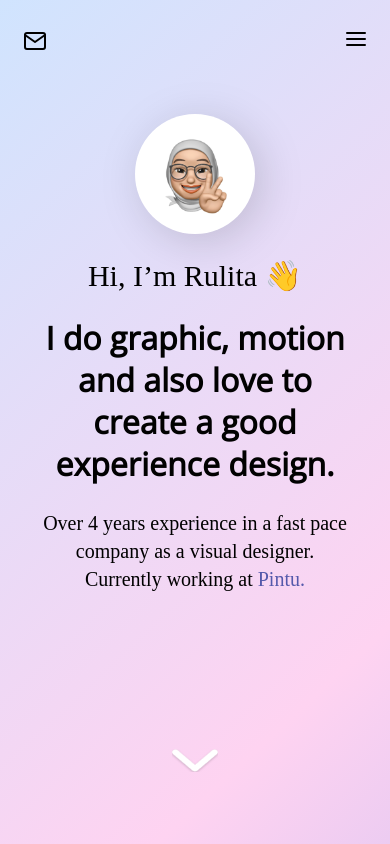
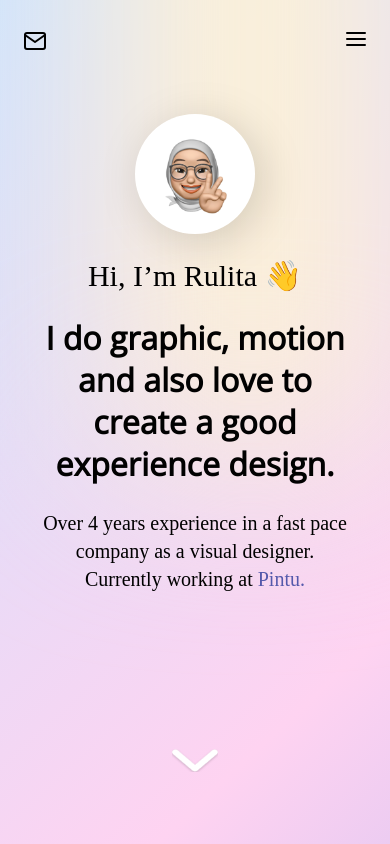
Before and after one commit to kafinsalim/rulita-web-portofolio, a Next.js app: page / in a window 390 px wide. Shown: the top 844 px of the page. Built offline with nearby package versions, Linux system fonts and the light colour scheme; a web font is replaced by a local one.

Commit message:
some aligning and contact link updates

```diff
--- a/pages/index.tsx
+++ b/pages/index.tsx
@@ -17,6 +17,7 @@ export default function Home() {
         <link rel="shortcut icon" href="/favicon.png" type="image/x-icon" />
         <link rel="icon" href="/favicon.png" type="image/x-icon" />
       </Head>
+      <div className={styles.yellowGradient} />
       <nav className={styles.nav}>
         <div>
           <Email className={styles.email} />
@@ -79,11 +80,11 @@ export default function Home() {
           <p>Connect</p>
           <hr />
           <div className={styles.account}>
-            <a href="#">Linkedin</a>
-            <a href="#">Medium</a>
-            <a href="#">Instagram</a>
-            <a href="#">Dribble</a>
-            <a href="#">Behance</a>
+            <a href="https://linkedin.com/in/rulitash">Linkedin</a>
+            <a href="https://medium.com/@rulitaaa">Medium</a>
+            <a href="https://www.instagram.com/rulitash/">Instagram</a>
+            <a href="https://dribbble.com/rulitash">Dribble</a>
+            <a href="https://www.behance.net/rulitasani">Behance</a>
           </div>
         </div>
       </footer>
--- a/styles/Home.module.css
+++ b/styles/Home.module.css
@@ -6,11 +6,23 @@
   overflow-x: hidden;
 }
 
+.yellowGradient {
+  background: #fdf1d6;
+  position: absolute;
+  width: 512px;
+  left: calc(50% - 512px / 2 + 199px);
+  top: -947px;
+  bottom: 423px;
+  filter: blur(170px);
+  z-index: 0;
+}
+
 .nav {
   display: flex;
   width: 100%;
   justify-content: space-between;
-  padding: 40px 100px;
+  padding: 48px 132px;
+  z-index: 1;
 }
 
 .nav button {
@@ -40,6 +52,7 @@
 
 .main {
   width: 100%;
+  z-index: 1;
 }
 
 .header {
@@ -134,7 +147,7 @@
     rgba(254, 211, 241, 1) 50%,
     rgba(174, 178, 243, 1) 100%
   );
-  -webkit-background-clip: text;
+  background-clip: text;
   -webkit-text-fill-color: transparent;
   margin-top: 0px;
   margin-bottom: 24px;
@@ -187,6 +200,13 @@
   .showInMobile {
     display: block !important;
   }
+  .yellowGradient {
+    /* display: none; */
+    width: 276px;
+    left: calc(50% - 276px / 2 + 56px);
+    bottom: 396px;
+    filter: blur(96px);
+  }
   .nav {
     padding: 32px 24px;
   }
@@ -203,6 +223,9 @@
     text-align: center;
     padding: 56px 24px;
   }
+  .sendmail {
+    margin-right: auto;
+  }
   .connect {
     margin-top: 124px;
     width: 100%;
```
